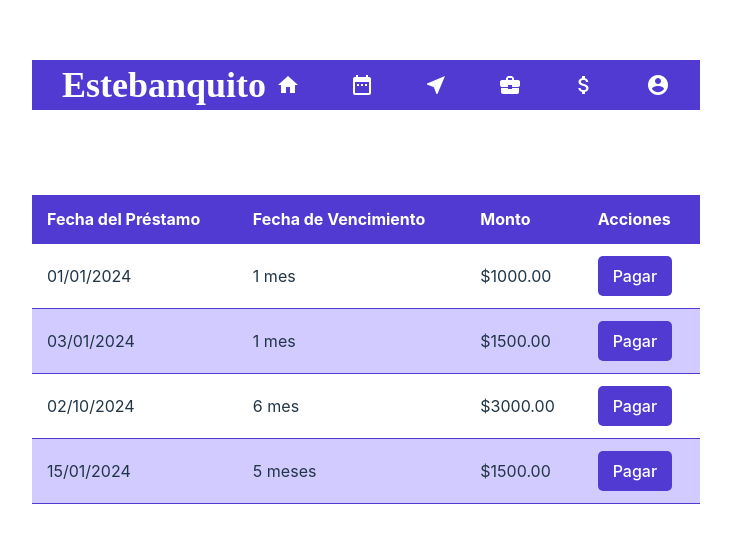
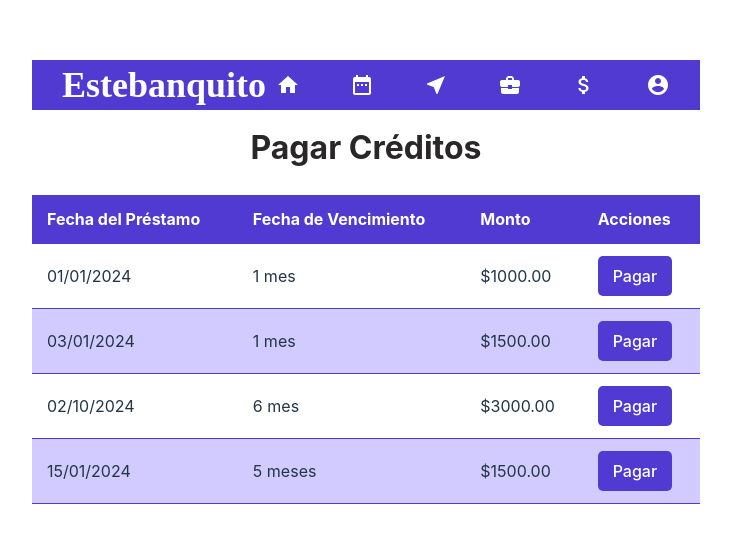
Before and after one commit to JuanitaSS/pv2, a React (Vite) app in the folder Pv2/: page /Pago in a window 1280 px wide. Shown: the part 118-660 px from the top of the page, without its empty margins (274-1005 px from the left). Built offline with nearby package versions, Linux system fonts and the light colour scheme; a web font is replaced by a local one.

Commit message:
pusimos unas letras de color negro fondo formulario

```diff
--- a/Pv2/src/componentes/Principal.jsx
+++ b/Pv2/src/componentes/Principal.jsx
@@ -1,4 +1,4 @@
-import React, { useEffect, useState } from 'react';
+import  { useEffect, useState } from 'react';
 import { Link } from 'react-router-dom';
 import estilos from "../estilos/Principal.module.css";
 
--- a/Pv2/src/estilos/Pago.module.css
+++ b/Pv2/src/estilos/Pago.module.css
@@ -2,7 +2,7 @@
     font-size: 32px;
     text-align: center;
     margin-top: 20px;
-    color: rgb(255, 255, 255);
+    color: rgb(41, 39, 39);
   }
 
 
--- a/Pv2/src/estilos/Principal.module.css
+++ b/Pv2/src/estilos/Principal.module.css
@@ -59,7 +59,7 @@
 }
 
 .info1 h5, .info1 h3 {
-  color: white;
+  color: rgb(0, 0, 0);
   text-align: center;
   margin-top: 25px;
 }
```
